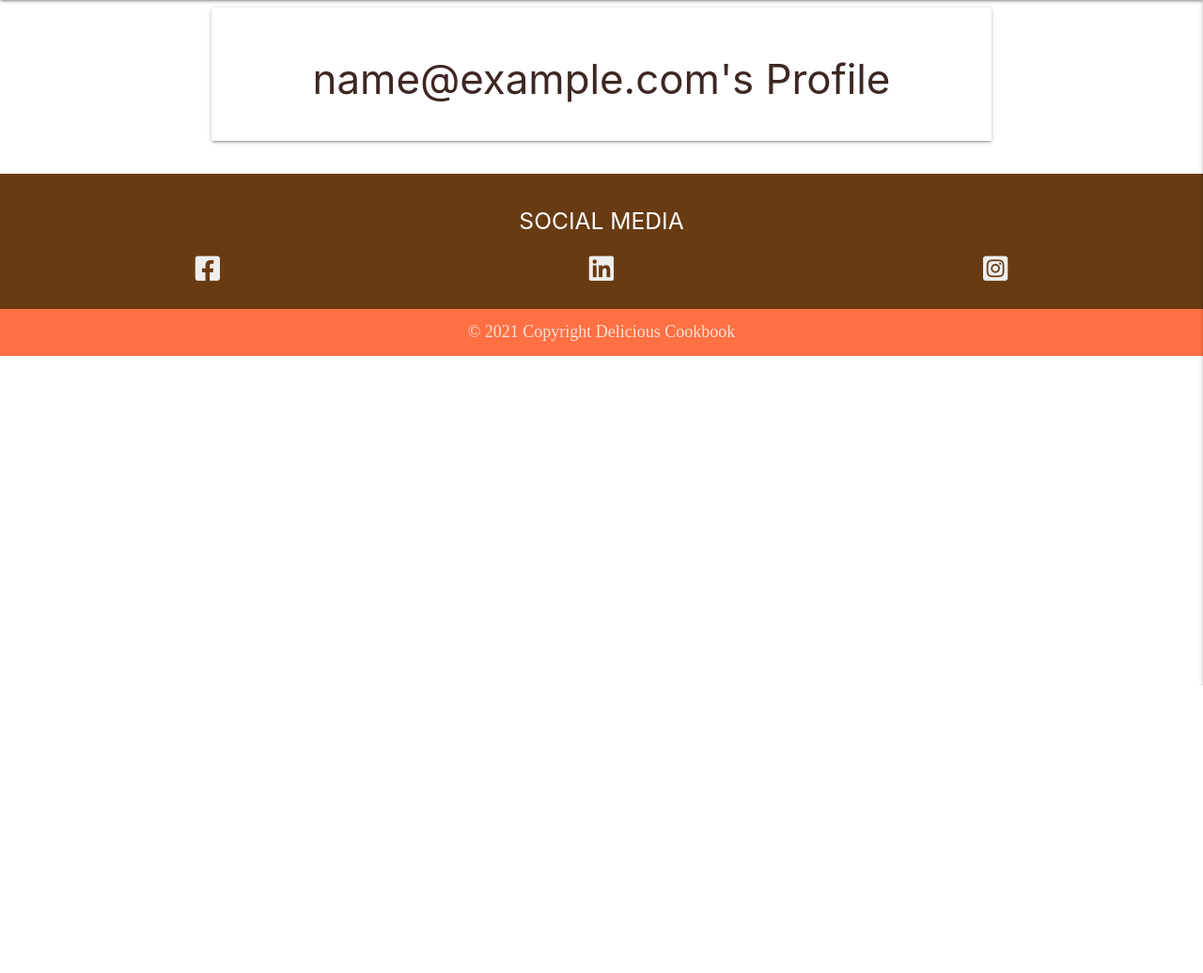
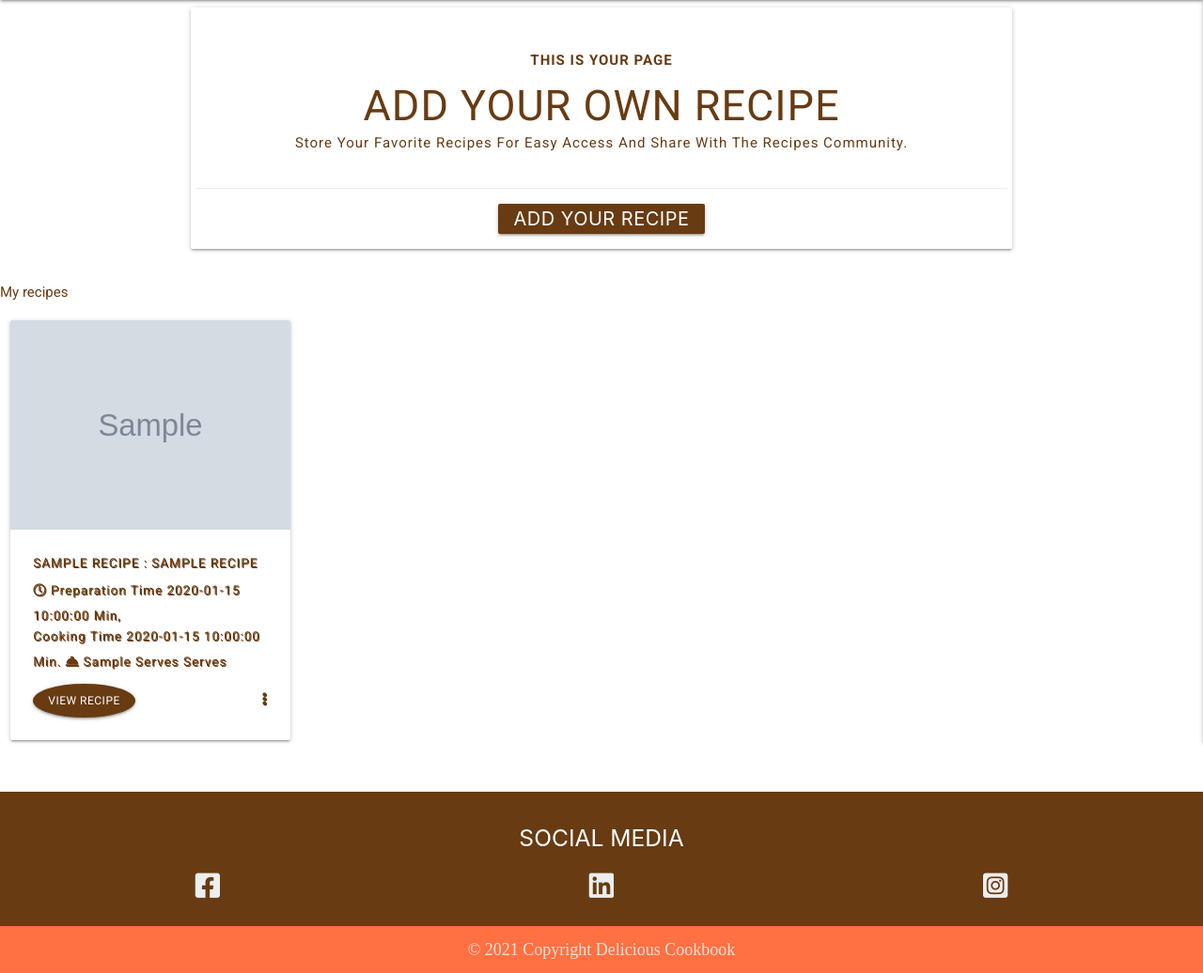
Before and after one commit to farah1979/delicious-cookbook, a Flask app: page /profile/1 in a window 1280 px wide. Shown: the part 70-1106 px from the top of the page at 94% size. Before the commit the page ends 800 px from the top, so only its background shows below. Run offline with Flask 2, Linux system fonts and the light colour scheme; the visitor is signed in with stand-in values (Sample User, id 1); grey boxes marked "Sample" are stand-in pictures; a database or web service that is not in the repository returns one stand-in record (values such as "Sample title"); some libraries are stand-ins or nearby versions; some web fonts are replaced.

Commit message:
create profile functionality

```diff
--- a/app.py
+++ b/app.py
@@ -57,10 +57,11 @@ def add_recipe():
                   "Prep_time": request.form.get("Prep_time"),
                   "cooking_time": request.form.get("cooking_time"),
                   "serves": request.form.get("serves"),
-                  "created_at": session['user'],
-                  "updated_at": session['user'],
+                  "created_at": request.form.get("created_at"),
+                  "updated_at": request.form.get("updated_at") ,
                   "image": request.form.get("image"),
-                  "is_veg": is_veg
+                  "is_veg": is_veg,
+                  "author": session['user']
         }
         mongo.db.recipes.insert_one(recipe)
         flash("Your recipe has been successfully added")
@@ -90,10 +91,11 @@ def register():
 
         # Put the new user into session
         session["user"] = (request.form.get("first_name").lower(),
-                           request.form.get("last_name").lower())
+                           request.form.get("last_name").lower(),
+                           request.form.get("e_mail"))
 
         flash("You have been successfully registered")
-        return redirect(url_for("profile", e_mail=session["user"]))
+
     return render_template("register.html")
 
 
@@ -109,7 +111,8 @@ def login():
                     exist_user["password"], request.form.get("password")):
                     session["user"] = request.form.get("e_mail")
                     flash("Welcome, {}".format(request.form.get("e_mail")))
-                    return redirect(url_for("profile", e_mail=session["user"]))
+                    return redirect(url_for(
+                            "profile", e_mail=session["user"]))
 
             else:
                 #if the password not matches
@@ -126,14 +129,19 @@ def login():
 
 @app.route("/profile/<e_mail>", methods=["GET", "POST"])
 def profile(e_mail):
-    #grab the session user's username from the database.
     e_mail = mongo.db.users.find_one(
-             {"e_mail": session["user"]})["e_mail"]
-    if session["user"]:
+        {"e_mail": session["user"]})["e_mail"]
+
+    my_recipes = list(
+            mongo.db.recipes.find({"author": e_mail}))
+    if session['user']:
         return render_template(
-            "profile.html", e_mail=e_mail)
+            'profile.html', e_mail=e_mail, my_recipes=my_recipes)
+    return redirect(url_for('login'))
 
-    return redirect(url_for("login"))
+
+
+
 
 
 @app.route("/logout")
--- a/static/css/style.css
+++ b/static/css/style.css
@@ -282,15 +282,6 @@ svg {
 
 }
 
-.fa-lock:before {
-    content: "\f023";
-    padding-left: 10px;
-}
-/*
-.input-field .prefix ~ input {
-    width: 100%;
-}
-*/
 .input-field .prefix {
     font-size: 2rem;
     color: #683b12;
@@ -411,3 +402,58 @@ svg {
 .add-submit {
     background-color: #683b12;
 }
+
+/*---------------------------------------------Profile-page*/
+.own-recipe h4{
+    font-family: "roboto", sans-serif;
+    font-size: 1rem;
+    font-weight: 700;
+    color: #683b12;
+    text-align: center;
+    letter-spacing: 1px;
+    line-height: 20px;
+    text-transform: uppercase;
+}
+
+.own-recipe h3{
+    font-family: "roboto", sans-serif;
+    font-size: 3rem;
+    font-weight: 500;
+    color: #683b12;
+    text-align: center;
+    letter-spacing: 1px;
+    line-height: 20px;
+    text-transform: uppercase;
+}
+
+.own-recipe p{
+    font-family: "roboto", sans-serif;
+    font-size: 1rem;
+    font-weight: 500;
+    color: #683b12;
+    text-align: center;
+    letter-spacing: 1px;
+    text-transform: capitalize;
+}
+
+.addrecipe-btn {
+    display: flex;
+    justify-content: center;
+    align-content: center;
+    margin: 5px;
+}
+
+.addrecipe-btn .btn-small {
+    text-align: center;
+    background-color: #683b12;
+    font-size: 20px;
+
+}
+
+.my_recipc_title{
+    font-family: "roboto", sans-serif;
+    font-weight: 500;
+    font-size: 1rem;
+    color: #683b12;
+
+}
--- a/static/js/scripts.js
+++ b/static/js/scripts.js
@@ -1,8 +1,63 @@
-$(document).ready(function(){
-    $('.sidenav').sidenav({ edge: "right"});
-    $('.slider').slider();
-    $('.dropdown-trigger').dropdown({ edge: "right" });
-    $(".copyright").text(new Date().getFullYear())
-    $('.tooltipped').tooltip();
-    $('select').formSelect();
+/*
+    jQuery for MaterializeCSS initialization
+*/
+
+$(document).ready(function () {
+  $('.sidenav').sidenav({
+    edge: "right"
   });
+  $('.slider').slider();
+  $('.dropdown-trigger').dropdown({
+    edge: "right"
+  });
+  $(".copyright").text(new Date().getFullYear())
+  $('.timepicker').timepicker({
+    showClearBtn: true,
+    autoClose: true,
+    twelveHour: false,
+  });
+  $('.tooltipped').tooltip();
+  $('select').formSelect();
+
+
+  validateMaterializeSelect();
+
+  function validateMaterializeSelect() {
+    let classValid = {
+      "border-bottom": "1px solid #4caf50",
+      "box-shadow": "0 1px 0 0 #4caf50"
+    };
+    let classInvalid = {
+      "border-bottom": "1px solid #f44336",
+      "box-shadow": "0 1px 0 0 #f44336"
+    };
+    if ($("select.validate").prop("required")) {
+      $("select.validate").css({
+        "display": "block",
+        "height": "0",
+        "padding": "0",
+        "width": "0",
+        "position": "absolute"
+      });
+    }
+    $(".select-wrapper input.select-dropdown").on("focusin", function () {
+      $(this).parent(".select-wrapper").on("change", function () {
+        if ($(this).children("ul").children("li.selected:not(.disabled)").on("click", function () {})) {
+          $(this).children("input").css(classValid);
+        }
+      });
+    }).on("click", function () {
+      if ($(this).parent(".select-wrapper").children("ul").children("li.selected:not(.disabled)").css("background-color") === "rgba(0, 0, 0, 0.03)") {
+        $(this).parent(".select-wrapper").children("input").css(classValid);
+      } else {
+        $(".select-wrapper input.select-dropdown").on("focusout", function () {
+          if ($(this).parent(".select-wrapper").children("select").prop("required")) {
+            if ($(this).css("border-bottom") != "1px solid rgb(76, 175, 80)") {
+              $(this).parent(".select-wrapper").children("input").css(classInvalid);
+            }
+          }
+        });
+      }
+    });
+  }
+});
--- a/templates/login.html
+++ b/templates/login.html
@@ -12,7 +12,7 @@
                 <div class="input-field col s12 m8 offset-m2">
                     <i class="fas fa-envelope-open-text prefix"></i>
                     <input id="e_mail" name="e_mail" type="text" class="validate" minlength="2" maxlength="25"
-                        pattern="[a-zA-Z0-9._%+-]+@[a-zA-Z0-9.-]+\.[a-zA-Z]{2,4}$" required>
+                        pattern="[a-z0-9._%+-]+@[a-z0-9.-]+\.[a-z]{2,4}$" required>
                     <label for="e_mail">Email ID</label>
                 </div>
                  <!--------------------------Password-->
--- a/templates/profile.html
+++ b/templates/profile.html
@@ -1,14 +1,74 @@
 {% extends "base.html" %}
 {% block content %}
 
-<div class="row">
-    <div class="col s12 m8 offset-m2">
-      <div class="card-panel ">
-       <h3 class="center-align brown-text text-darken-4">
-           {{ e_mail }}'s Profile
-       </h3>
+<section class="container">
+  <div class="row">
+    <div class="col s12">
+      <div class="card">
+        <div class="card-content own-recipe">
+          <span class="card-title">
+            <h4>This is your page</h4>
+            <h3>Add your own recipe</h3>
+          </span>
+          <p>Store your favorite recipes for easy access and share with the Recipes Community.</p>
+        </div>
+        <div class="card-action addrecipe-btn">
+          <a href="{{ url_for('add_recipe')}}" class="waves-effect waves-light btn-small ">Add Your Recipe</a>
+        </div>
       </div>
     </div>
   </div>
+</section>
+
+<div class="row">
+  {% if my_recipes|count > 0 %}
+  <h4 class="my_recipc_title">My recipes</h4>
+  <div class="row">
+    {% for recipe in my_recipes %}
+
+    <div class="col s12 m3 ">
+      <div class="card">
+        <div class="card-image waves-block waves-light">
+          <img class="activator" src="{{ recipe.image }}"
+            onError="this.src='{{ url_for('static', filename='images/OnlineFoodOrdersfavicon-1920w.png')}}'"
+            alt="recipe_image" />
+        </div>
+        <div class="card-content">
+          <span class="card-title activator " id="title_recipe">
+            <strong>{{ recipe.category_name }}</strong> :
+            {{ recipe.recipe_name }}
+            {% if recipe.is_veg == true %}
+            <i class="fas fa-seedling tooltipped" data-position="bottom" data-tooltip="I am vegan"></i>
+            {% endif %}
+            <br>
+            <p id="time_cook">
+              <i class="far fa-clock"></i> Preparation time {{ recipe.prep_time }} Min,
+              <br>
+              Cooking time {{ recipe.cooking_time }} Min.
+              <i class="fas fa-concierge-bell"></i> {{ recipe.serves }} Serves
+            </p>
+            <i class="fas fa-ellipsis-v right"></i>
+          </span>
+          <div class="view_recipe">
+            <a class="btn" href="#">View recipe
+            </a>
+          </div>
+        </div>
+        <div class="card-reveal">
+          <span class="card-title brown-text text-darken-4">
+            {{recipe.recipe_name}} <i class="far fa-times-circle right"></i>
+          </span>
+          <p>{{ recipe.recipe_description}}</p>
+          <hr>
+          <p class="brown-text text-darken-4" style="font-size: 0.9rem;"><em>Author: {{recipe.author}}</em></p>
+        </div>
+      </div>
+    </div>
+    {% endfor %}
+  </div>
+</div>
+{% else %}
+<h4 class="profile_subheading">You haven't uploaded recipes yet.</h4>
+{% endif %}
 
 {% endblock %}
```
Also changed, not shown: templates/add_recipe.html (+6 -9 lines), templates/recipes.html (+3 -11 lines), templates/register.html (+4 -4 lines).
